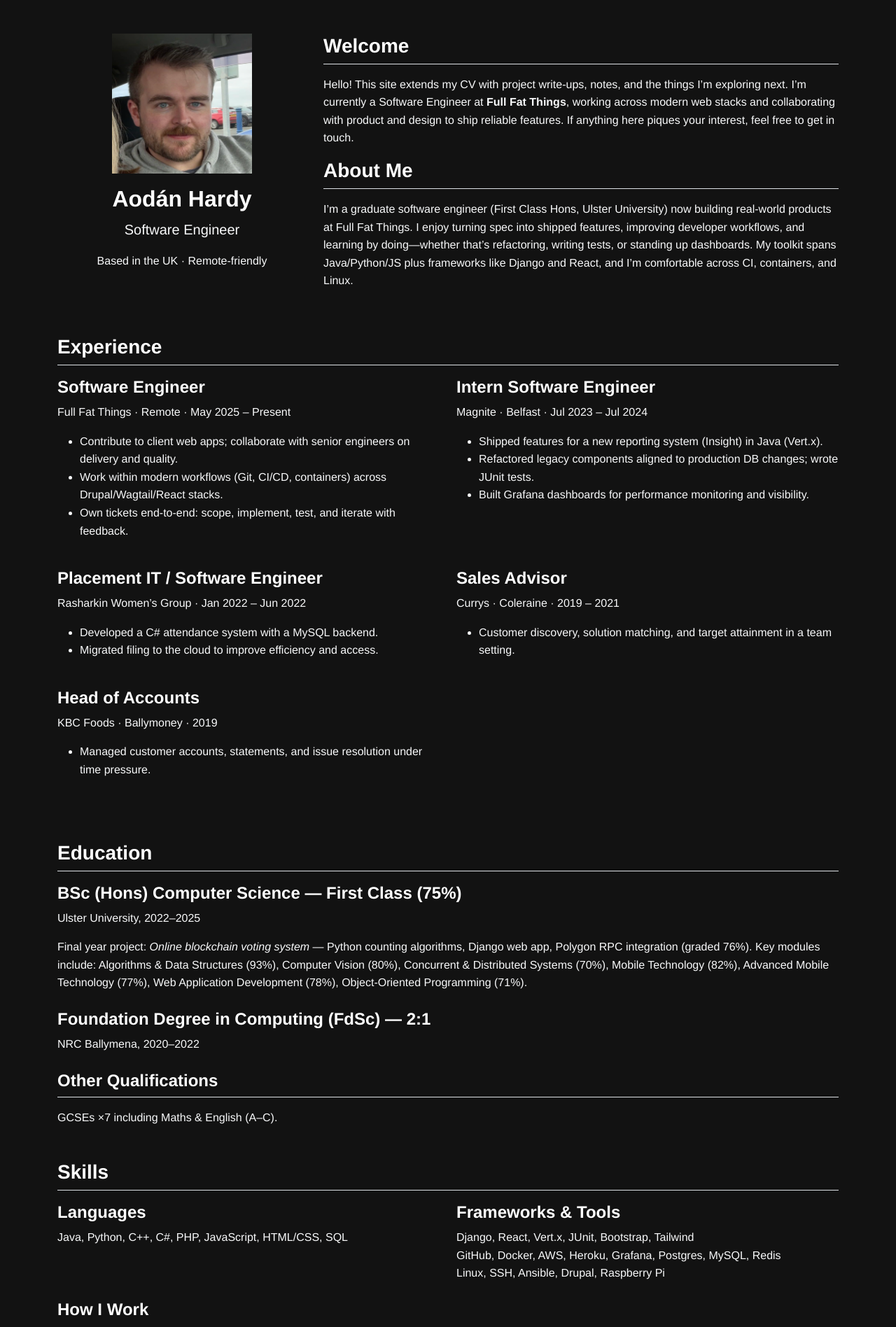
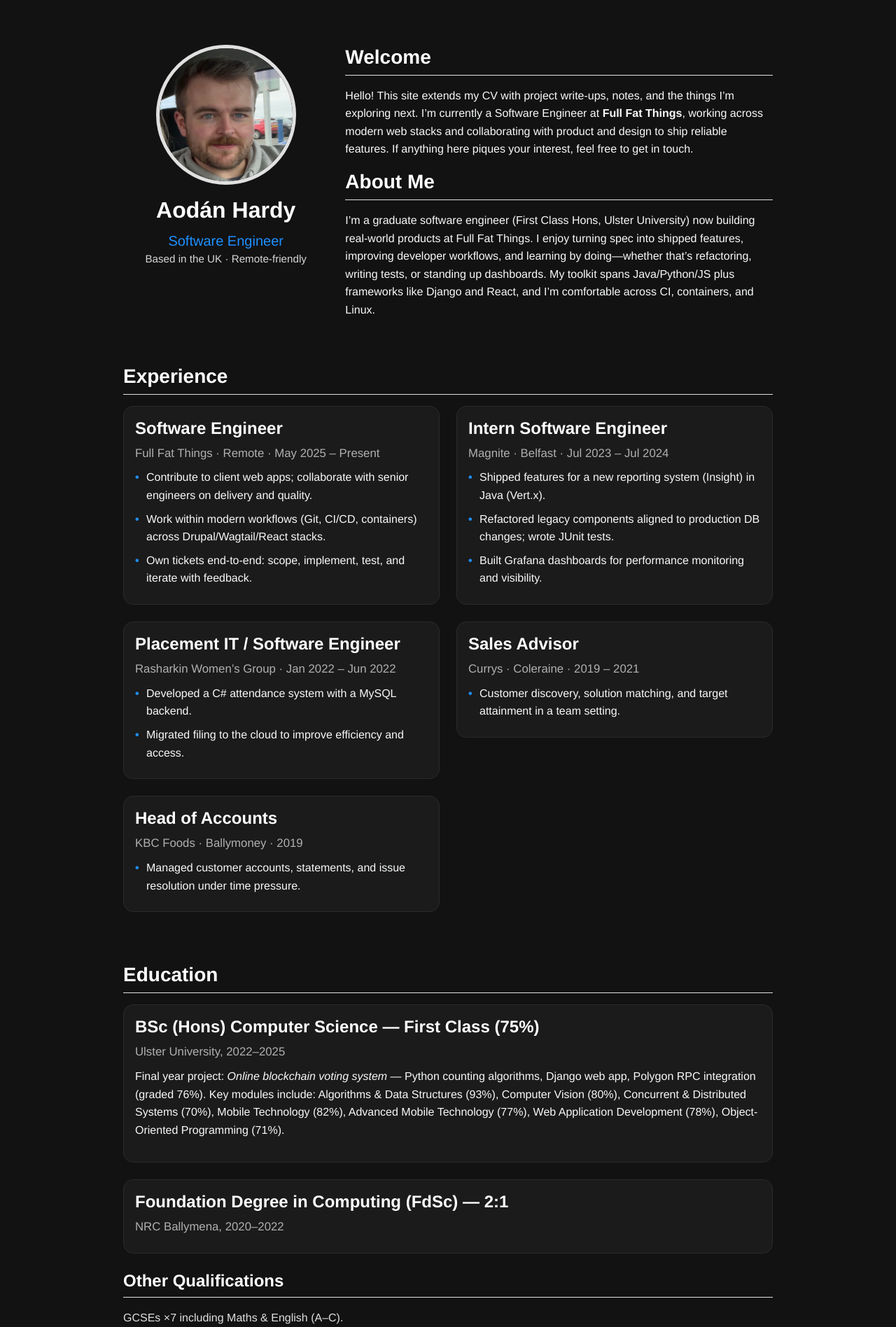
Before and after one commit to AodanHardy/MyPortfolio_2.0, a Django app: page / in a window 1280 px wide. Shown: the part 69-1965 px from the top of the page at 70% size. Run offline with Django 5.2, Linux system fonts and the light colour scheme.

Commit message:
homepage

```diff
--- a/core/static/css/main.css
+++ b/core/static/css/main.css
@@ -1,3 +1,4 @@
+@charset "UTF-8";
 /* ==========================================
    GLOBAL VARIABLES
    ========================================== */
@@ -129,5 +130,140 @@ a:hover, a:focus {
     animation: none !important;
   }
 }
+/* ===========================
+   HOME PAGE (scoped)
+   =========================== */
+.home-page .cv-container {
+  max-width: 960px;
+  margin-inline: auto;
+  padding: 16px;
+}
+.home-page {
+  /* Profile */
+}
+.home-page .cv-profile-img {
+  border-radius: 50%;
+  border: 5px solid #e0e0e0;
+}
+.home-page .cv-name {
+  font-weight: 700;
+  color: #ffffff;
+}
+.home-page .cv-title {
+  font-weight: 500;
+  color: #1e90ff;
+  margin-bottom: 0.25rem;
+}
+.home-page .cv-location {
+  font-size: 0.95rem;
+  opacity: 0.85;
+  margin-top: -6px;
+}
+.home-page {
+  /* Sections */
+}
+.home-page .cv-section {
+  margin-top: 32px;
+}
+.home-page .cv-section-title {
+  font-weight: 700;
+  color: #ffffff;
+  border-bottom: 2px solid #2a2a2a;
+}
+.home-page {
+  /* Experience & Education blocks */
+}
+.home-page .cv-experience,
+.home-page .cv-education {
+  background: #1b1b1b;
+  border: 1px solid #2a2a2a;
+  border-radius: 14px;
+  padding: 16px;
+}
+.home-page .cv-job-title,
+.home-page .cv-degree {
+  font-weight: 600;
+  color: #ffffff;
+}
+.home-page .cv-company,
+.home-page .cv-school {
+  font-size: 1.05rem;
+  color: #b0b0b0;
+  margin-bottom: 0.5rem;
+}
+.home-page {
+  /* Lists */
+}
+.home-page .cv-list {
+  list-style: none;
+  padding-left: 0;
+  margin-bottom: 0;
+}
+.home-page .cv-list li {
+  margin-bottom: 8px;
+  position: relative;
+  padding-left: 1em;
+}
+.home-page .cv-list li::before {
+  content: "•";
+  color: #1e90ff;
+  font-weight: 700;
+  display: inline-block;
+  width: 1em;
+  position: absolute;
+  left: 0;
+}
+.home-page {
+  /* Other qualifications */
+}
+.home-page .cv-subsection-title {
+  font-weight: 600;
+  color: #ffffff;
+  border-bottom: 2px solid #2a2a2a;
+}
+.home-page .cv-qualifications {
+  list-style: none;
+  padding-left: 0;
+}
+.home-page .cv-qualifications li {
+  margin-bottom: 10px;
+  font-size: 1rem;
+  color: #e0e0e0;
+}
+.home-page {
+  /* Skills */
+}
+.home-page .cv-skill {
+  background-color: #1e1e1e;
+  border-radius: 8px;
+  padding: 15px;
+  color: #e0e0e0;
+}
+.home-page .cv-skill p {
+  line-height: 1.6;
+}
+.home-page .cv-skill-title {
+  font-weight: 700;
+  color: #ffffff;
+  margin-bottom: 10px;
+}
+.home-page .cv-skill-description {
+  font-size: 1rem;
+  line-height: 1.6;
+}
+.home-page {
+  /* Legacy helper */
+}
+.home-page .main-container {
+  min-height: 550px;
+}
+.home-page {
+  /* Responsive */
+}
+@media (max-width: 768px) {
+  .home-page .cv-skill {
+    padding: 10px;
+  }
+}
 
 /*# sourceMappingURL=main.css.map */
--- a/core/static/scss/_home.scss
+++ b/core/static/scss/_home.scss
@@ -0,0 +1,137 @@
+@use 'variables' as *;
+
+/* ===========================
+   HOME PAGE (scoped)
+   =========================== */
+
+.home-page {
+  .cv-container {
+    max-width: $container-max;
+    margin-inline: auto;
+    padding: $spacing-md;
+  }
+
+  /* Profile */
+  .cv-profile-img {
+    border-radius: 50%;
+    border: 5px solid $color-text;
+  }
+
+  .cv-name {
+    font-weight: $font-weight-bold;
+    color: $color-heading;
+  }
+
+  .cv-title {
+    font-weight: $font-weight-medium;
+    color: $color-accent;
+    margin-bottom: .25rem;
+  }
+
+  .cv-location {
+    font-size: 0.95rem;
+    opacity: 0.85;
+    margin-top: -6px;
+  }
+
+  /* Sections */
+  .cv-section { margin-top: $spacing-xl; }
+
+  .cv-section-title {
+    font-weight: $font-weight-bold;
+    color: $color-heading;
+    border-bottom: 2px solid $color-border;
+  }
+
+  /* Experience & Education blocks */
+  .cv-experience,
+  .cv-education {
+    background: $color-surface;
+    border: 1px solid $color-border;
+    border-radius: $radius-lg;
+    padding: $spacing-md;
+  }
+
+  .cv-job-title,
+  .cv-degree {
+    font-weight: 600;
+    color: $color-heading;
+  }
+
+  .cv-company,
+  .cv-school {
+    font-size: 1.05rem;
+    color: $color-text-muted;
+    margin-bottom: .5rem;
+  }
+
+  /* Lists */
+  .cv-list {
+    list-style: none;
+    padding-left: 0;
+    margin-bottom: 0;
+
+    li {
+      margin-bottom: 8px;
+      position: relative;
+      padding-left: 1em;
+
+      &::before {
+        content: "•";
+        color: $color-accent;
+        font-weight: 700;
+        display: inline-block;
+        width: 1em;
+        position: absolute;
+        left: 0;
+      }
+    }
+  }
+
+  /* Other qualifications */
+  .cv-subsection-title {
+    font-weight: 600;
+    color: $color-heading;
+    border-bottom: 2px solid $color-border;
+  }
+
+  .cv-qualifications {
+    list-style: none;
+    padding-left: 0;
+
+    li {
+      margin-bottom: 10px;
+      font-size: 1rem;
+      color: $color-text;
+    }
+  }
+
+  /* Skills */
+  .cv-skill {
+    background-color: $color-surface-alt;
+    border-radius: $radius-md;
+    padding: 15px;
+    color: $color-text;
+
+    p { line-height: 1.6; }
+  }
+
+  .cv-skill-title {
+    font-weight: $font-weight-bold;
+    color: $color-heading;
+    margin-bottom: 10px;
+  }
+
+  .cv-skill-description {
+    font-size: 1rem;
+    line-height: 1.6;
+  }
+
+  /* Legacy helper */
+  .main-container { min-height: 550px; }
+
+  /* Responsive */
+  @media (max-width: $bp-tablet) {
+    .cv-skill { padding: 10px; }
+  }
+}
--- a/core/templates/index.html
+++ b/core/templates/index.html
@@ -2,6 +2,7 @@
 {% load static %}
 
 {% block body %}
+<div class="home-page">
   <div class="cv-container mt-5 text-light">
     <!-- Profile / Intro -->
     <div class="row align-items-start">
@@ -74,7 +75,7 @@
             </div>
           </div>
 
-        <!-- (Optional) Early roles — keep but deprioritised -->
+          <!-- Optional early roles -->
           <div class="col-md-6 mb-4">
             <div class="cv-experience">
               <h4 class="cv-job-title">Sales Advisor</h4>
@@ -163,4 +164,5 @@
     </div>
 
   </div>
+</div>
 {% endblock %}
```
Also changed, not shown: 1 other file. Lines whose indentation alone changed are shown as unchanged.
